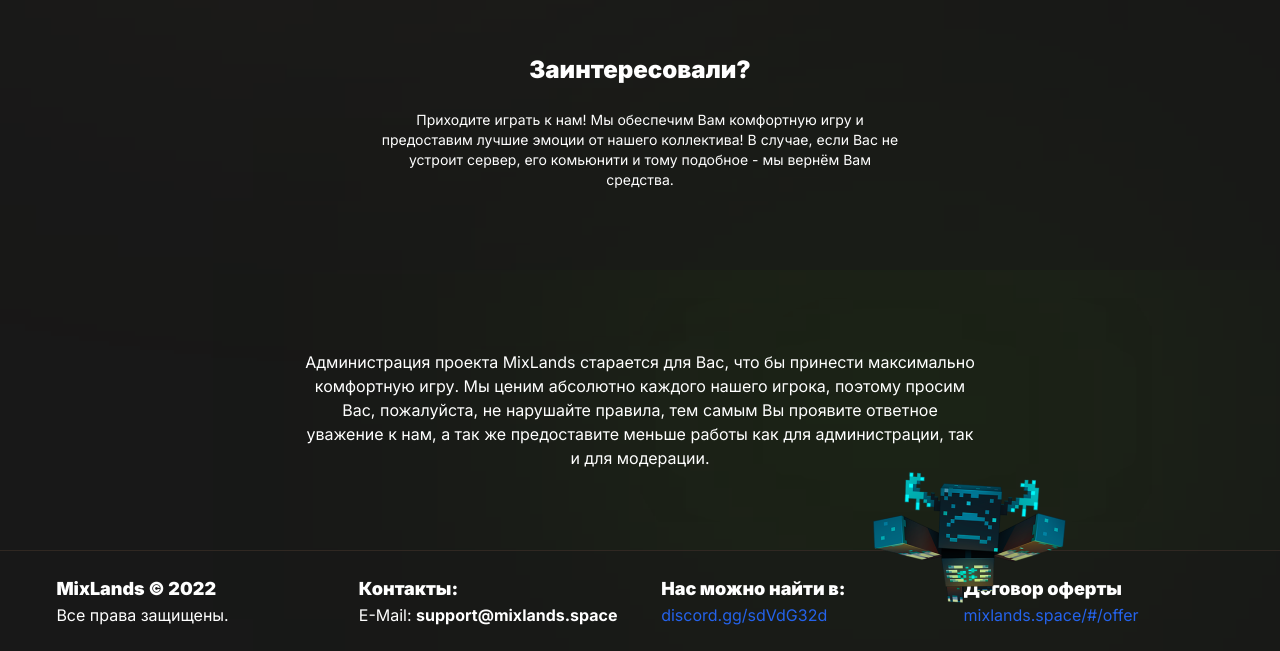
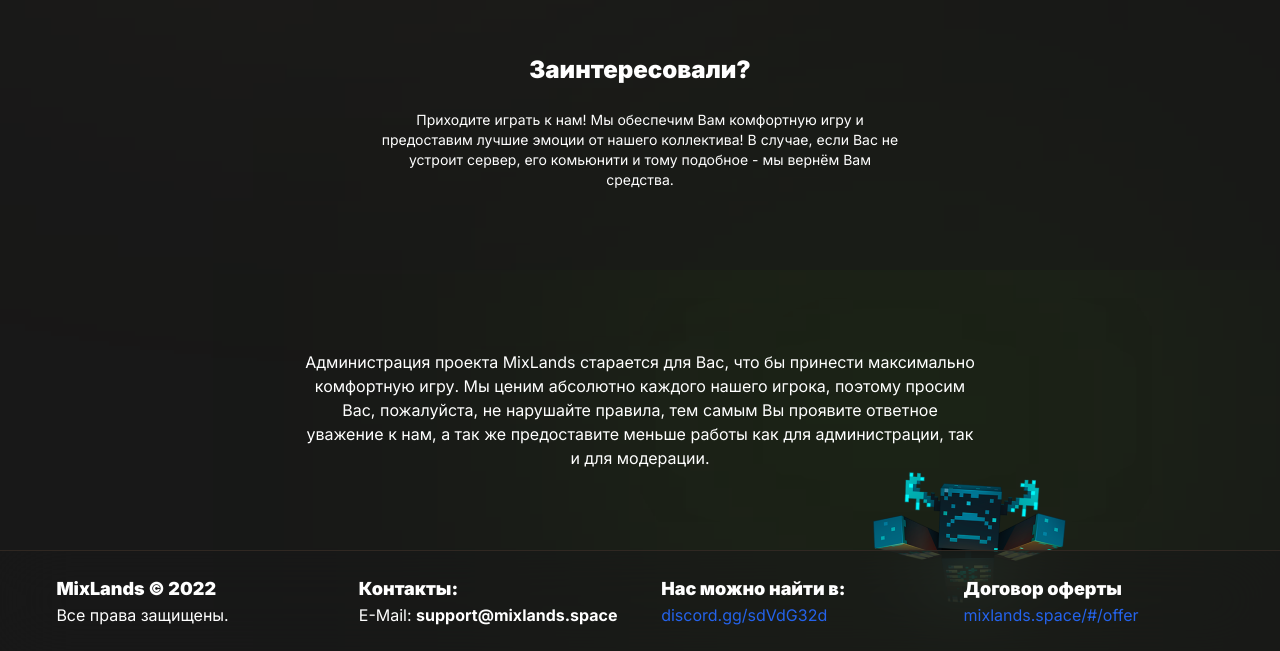
Before and after one commit to igor0400/MixLands, a React (Create React App) app in the folder client/: page / in a window 1280 px wide. Shown: the part 2137-2788 px from the top of the page. Built offline with nearby package versions, Linux system fonts and the light colour scheme; no server answers.

Commit message:
испраил баг с footer

```diff
--- a/client/src/components/footer/footer.scss
+++ b/client/src/components/footer/footer.scss
@@ -1,6 +1,7 @@
 .footer {
    color: #fff;
    border-top: 1px solid #302822;
+   backdrop-filter: blur(35px);
    &__wrapper {
       grid-template-columns: repeat(auto-fit, 260px);
       gap: 10px;
```
